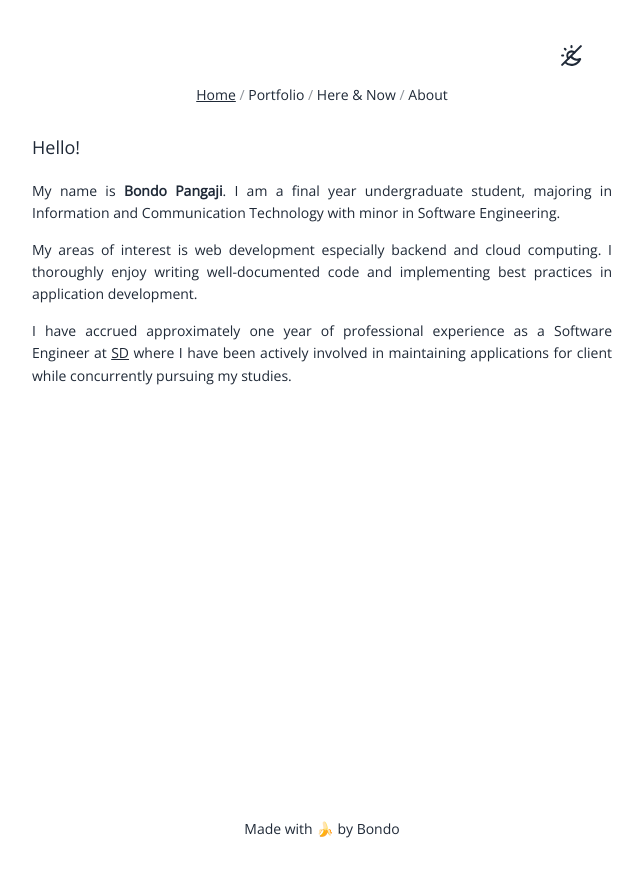
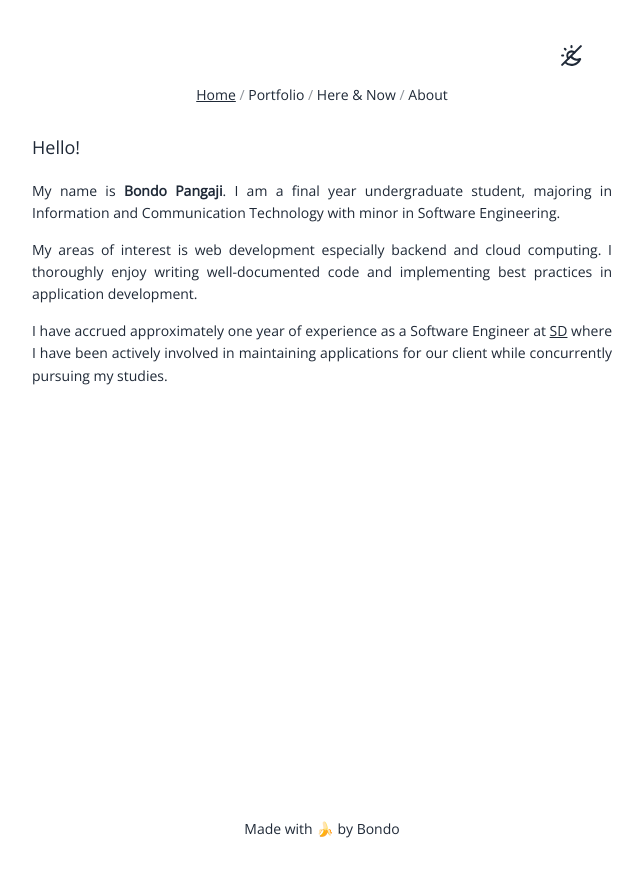
Before and after one commit to bondopangaji/bondopangaji.github.io, a Vue app: page / in a window 1280 px wide. Shown: the top 876 px of the page, without its empty margins (318-961 px from the left). Built offline with nearby package versions, Linux system fonts and the light colour scheme.

Commit message:
feat: wording

```diff
--- a/src/views/Home.vue
+++ b/src/views/Home.vue
@@ -9,9 +9,9 @@
     enjoy writing well-documented code and implementing best practices in application development.
   </p>
   <p>
-    I have accrued approximately one year of professional experience as a Software Engineer at
+    I have accrued approximately one year of experience as a Software Engineer at
     <a href="https://www.savantdegrees.com/" target="_blank">SD</a> where I have been
-    actively involved in maintaining applications for client while concurrently pursuing my
+    actively involved in maintaining applications for our client while concurrently pursuing my
     studies.
   </p>
 </template>
```
